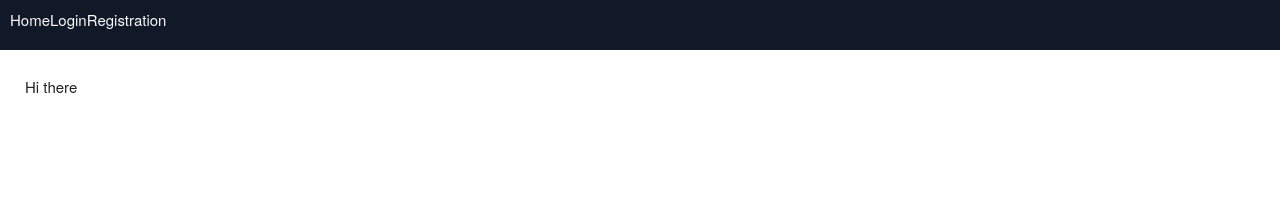
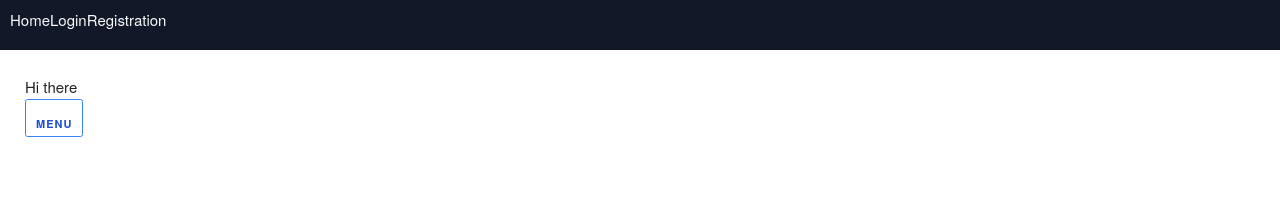
Before and after one commit to babogdanov/doneros, a React (Vite) app in the folder frontend/: page / in a window 1280 px wide. Shown: the top 197 px of the page. Built offline with nearby package versions, Linux system fonts and the light colour scheme; no server answers.

Commit message:
add menuItem component + menu page and button

```diff
--- /dev/null
+++ b/frontend/src/components/common/MenuBotton.tsx
@@ -0,0 +1,11 @@
+import { Link } from 'react-router-dom'
+
+const MenuBotton = () => (
+  <Link to='/menu'>
+    <button className='bg-transparent hover:bg-blue-500 text-blue-700 font-semibold hover:text-white py-2 px-4 border border-blue-500 hover:border-transparent rounded'>
+      Menu
+    </button>
+  </Link>
+)
+
+export default MenuBotton
--- /dev/null
+++ b/frontend/src/components/common/MenuItem.tsx
@@ -0,0 +1,14 @@
+import { Link } from 'react-router-dom'
+
+const MenuItem = () => (
+  <div className="bg-white shadow-lg rounded-lg w-80 h-96 font-sans text-center">
+    <div className='w-full h-12 text-2xl'>Име на продукта</div>
+    <div className='w-full h-48'>Снимка</div>
+    <div className='w-full h-24 text-base'>Продукта е произведен с много лобов от белев и неговата солка. Качество - топ.</div>
+    <button className='w-full h-12 mb-0 bg-lime-500 hover:bg-lime-400 text-white font-semibold hover:text-white'>
+            Изберете
+    </button>
+  </div>
+)
+
+export default MenuItem
--- a/frontend/src/pages/Home.page.tsx
+++ b/frontend/src/pages/Home.page.tsx
@@ -1,5 +1,12 @@
+import MenuBotton from '../components/common/MenuBotton'
+
 const Home = () => {
-  return <div>Hi there</div>
+  return (
+    <div>
+      <div>Hi there</div>
+      <MenuBotton />
+    </div>
+  )
 }
 
 export default Home
--- /dev/null
+++ b/frontend/src/pages/Menu.page.tsx
@@ -0,0 +1,9 @@
+import MenuItem from '../components/common/MenuItem'
+
+const Menu = () => {
+  return (
+   <MenuItem/>
+  )
+}
+
+export default Menu
--- a/frontend/src/routes.tsx
+++ b/frontend/src/routes.tsx
@@ -5,6 +5,7 @@ import Home from './pages/Home.page'
 import RegisterPage from './pages/Register.page'
 import LoginPage from './pages/Login.page'
 import ProtectedRoute from './layout/ProtectedRoutes'
+import Menu from './pages/Menu.page'
 
 const AppRoutes = () => {
   return (
@@ -13,6 +14,7 @@ const AppRoutes = () => {
         <Route path='/' element={<Home />} />
         <Route path='/register' element={<RegisterPage />} />
         <Route path='/login' element={<LoginPage />} />
+        <Route path='/menu' element={<Menu />} />
         <Route element={<ProtectedRoute />}>
           <Route path='/restaurants' element={<div>Тука е само за избрани. </div>} />
         </Route>
--- /dev/null
+++ b/frontend/src/types/common-types.ts
@@ -0,0 +1,5 @@
+// export type IdType = number;
+
+// export interface Identifiable {
+//     id: IdType;
+// }
--- /dev/null
+++ b/frontend/src/types/menu-item.ts
@@ -0,0 +1,10 @@
+
+export class MenuItem {
+  constructor(
+    public id: number,
+    public title: string,
+    public content: string,
+    public imageUrl: string,
+    public active = true,
+  ) {}
+}
```
